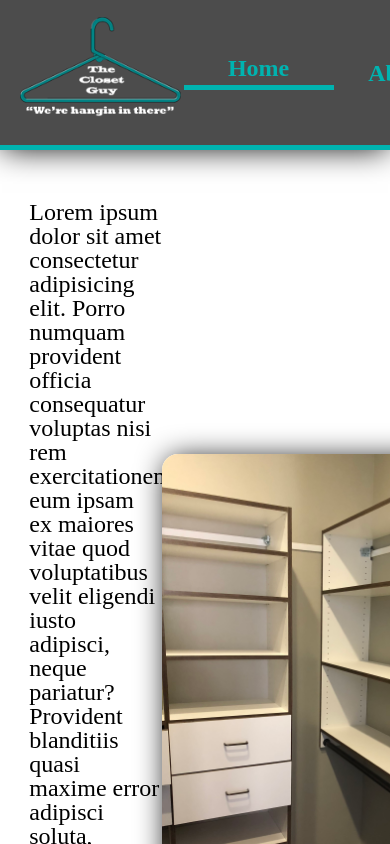
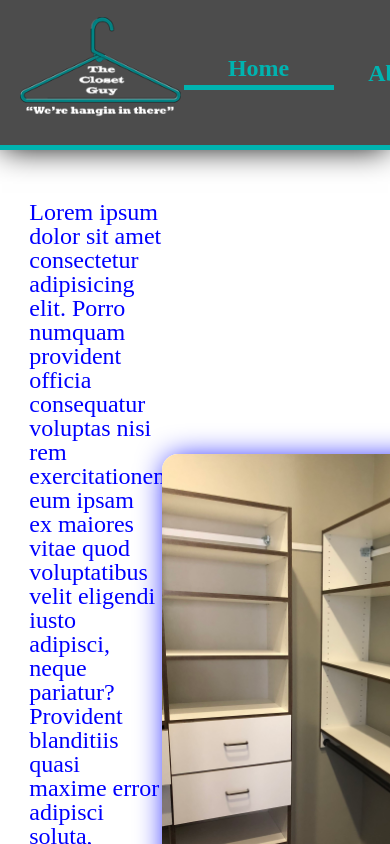
Before and after one commit to adstarfox/TheClosetGuy, a React (Vite) app: page / in a window 390 px wide. Shown: the top 844 px of the page. Built offline with nearby package versions, Linux system fonts and the light colour scheme.

Commit message:
starting working on Media query

```diff
--- a/src/components/Home.module.css
+++ b/src/components/Home.module.css
@@ -50,3 +50,9 @@
     box-shadow: 0 0 30px -15px;
     overflow-y: hidden;
 }
+
+@media (max-width: 500px) {
+    .main{
+        color: blue;
+    }
+}
```
